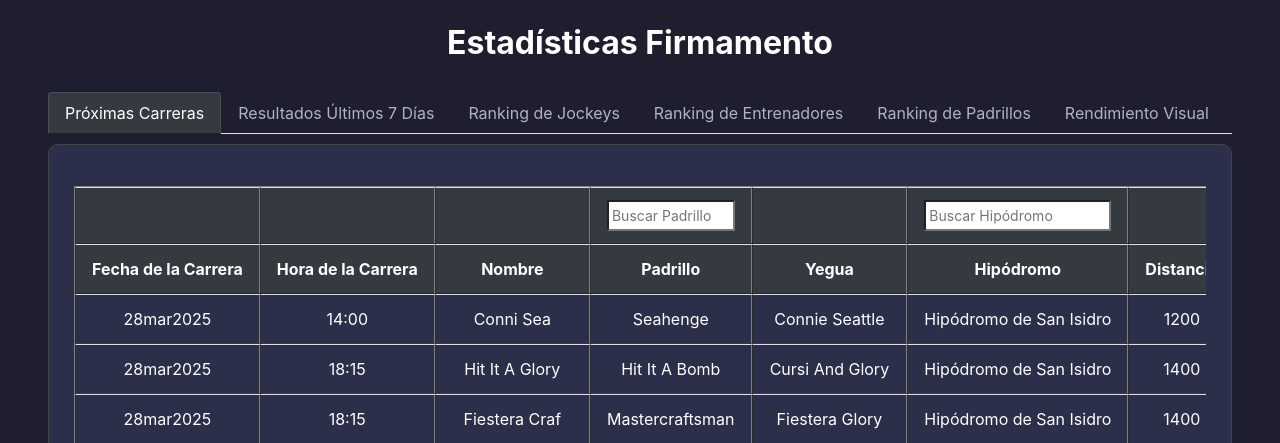
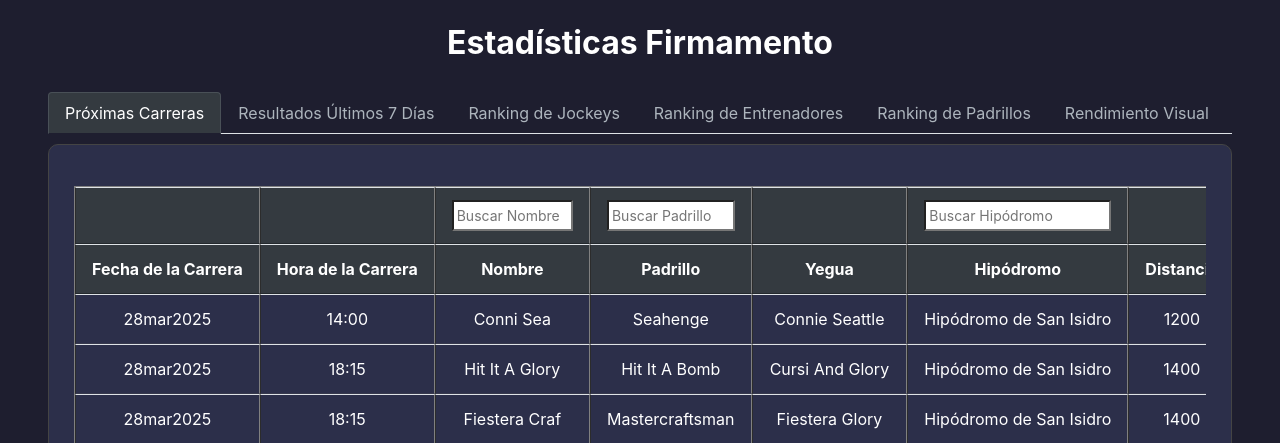
Before and after one commit to fsaucedomove37/Firmamento-Dashboard, a Flask app: page / in a window 1280 px wide. Shown: the top 443 px of the page. Run offline with Flask 3, Linux system fonts and the light colour scheme; the visitor is signed in with stand-in values (Sample User, id 1); some libraries are stand-ins or nearby versions.

Commit message:
Version Final

```diff
--- a/templates/index.html
+++ b/templates/index.html
@@ -169,7 +169,7 @@ $(document).ready(function () {
 
         headerRow.find('th').each(function () {
             const colName = $(this).text().trim();
-            if (["Ejemplar", "Hipódromo", "Jockey", "Entrenador", "Padrillo"].includes(colName)) {
+            if (["Nombre", "Hipódromo", "Jockey", "Entrenador", "Padrillo"].includes(colName)) {
                 filterRow.append('<th><input type="text" placeholder="Buscar ' + colName + '" /></th>');
             } else {
                 filterRow.append('<th></th>');
```
